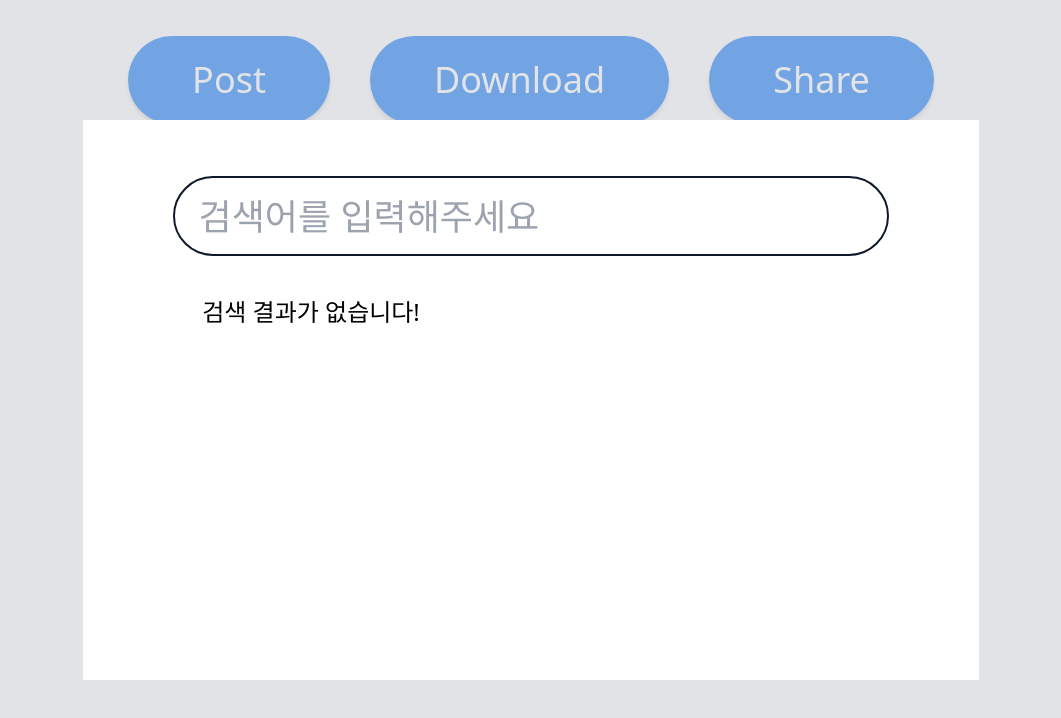
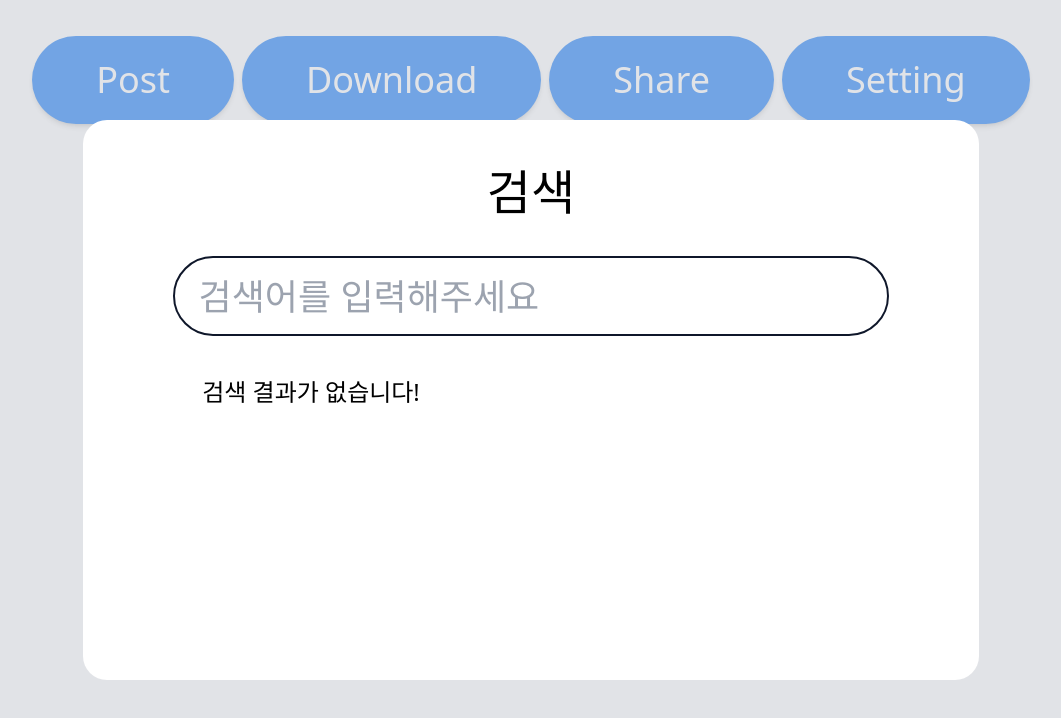
Before and after one commit to stu442/tunenote, a React (Create React App) app: page / in a window 1280 px wide. Both pictures are taken after a click on the element "Post". Shown: the top 718 px of the page, without its empty margins (109-1170 px from the left). Built offline with nearby package versions, Linux system fonts and the light colour scheme.

Commit message:
스타일 조금 변경 / 컴포넌트 정리 전 백업

```diff
--- a/public/index.html
+++ b/public/index.html
@@ -4,7 +4,7 @@
     <meta charset="utf-8" />
 
   </head>
-  <body style="height: 100dvh;">
+  <body>
     <div id="root"></div>
   </body>
 </html>
--- a/src/App.tsx
+++ b/src/App.tsx
@@ -41,9 +41,6 @@ export default function App() {
   .then(function (dataUrl) {
     saveImg(dataUrl, "main.png");
   })
-  .catch(function (error) {
-    console.error('oops, something went wrong!', error);
-  });
   }
 
   const saveImg = (uri:string, filename:string) => {
@@ -56,27 +53,28 @@ export default function App() {
   };
 
   return (
-    <div className="App relative">
+    <div className="App relative flex flex-col">
     {isModalClosed ? <Modal setIsModalClosed={setIsModalClosed} /> : null}
-    <nav className="flex_center space-x-10 py-9">
+    <nav className="flex_center space-x-2 py-9">
       <Button innerText="Post" onClick={clickPostBtn} />
       <Button innerText="Download" onClick={captureMain}/>
       <Button innerText="Share" />
+      <Button innerText="Setting" />
     </nav>
           <main
             className="grid grid-cols-3 overflow-hidden"
           >
-            {albumArray.map((ele) => (
+            {albumArray.map((ele, idx) => (
               <ImgPiece
                 key={ele.key}
                 img={ele.img}
                 artists={ele.artists}
                 title={ele.title}
                 draggableId={ele.key}
+
               />
             ))}
           </main>
   </div>
-
   );
 }
--- a/src/components/ImgPiece.tsx
+++ b/src/components/ImgPiece.tsx
@@ -25,6 +25,12 @@ export default function ImgPiece({img, artists, title, draggableId} : ImgPiecePr
         e.preventDefault();
     }
 
+    function formatArrayToString(arr:artistsObj[]) {
+        return arr.map((item, index, arr) => {
+            return index === arr.length - 1 ? item.name : item.name + ", "
+        }).join("")
+    }
+
     return (
     <div
       className="relative"
@@ -32,14 +38,10 @@ export default function ImgPiece({img, artists, title, draggableId} : ImgPiecePr
       onTouchEnd={e => console.log(e.target)}
     >
       {isToggleTrue && (
-        <div className="flex justify-center items-center flex-col bg-black/30 w-full h-full absolute">
+        <div className="flex justify-center items-center flex-col bg-black/30 w-full h-full absolute px-4">
           <h2 className="text-3xl text-white w-4/5 text-center truncate">{title}</h2>
-          <h3 className="mt-4">
-            {artists.map((item, index, arr) => (
-              <span className="w-full text-2xl text-center text-gray-300 truncate" key={index}>
-                {index === arr.length - 1 ? item.name : item.name + ", "}
-              </span>
-            ))}
+          <h3 className="mt-4 text-2xl w-full text-center truncate text-gray-300" >
+            {formatArrayToString(artists)}
           </h3>
         </div>
       )}
--- a/src/components/Modal.tsx
+++ b/src/components/Modal.tsx
@@ -43,7 +43,6 @@ function Modal({setIsModalClosed} : ModalProp) {
     const [searchText, setSearchText] = useState<string>("");
     const [searchData , setSearchData] = useState<SearchResultObject[]>([]);
     const [nextPage, setNextPage] = useState<string | null>(null);
-    // const [clickedData, setClickedData] = useState<clickedDataObj[]>([]);
     const [clickedData, setClickedData] = useAtom(albumList);
 
 
@@ -133,14 +132,13 @@ function Modal({setIsModalClosed} : ModalProp) {
 
     return (
         <div onClick={e => handleOutsideClick(e)} className="flex_center absolute bg-gray-400/30 z-10 dvh w-screen ">
-            <div className="h-[70vh] w-[70vw] bg-white overflow-y-auto overflow-x-hidden py-4">
+            <div className="h-[70vh] w-[70vw] bg-white overflow-y-auto overflow-x-hidden py-4 rounded-3xl">
+                <h1 className="flex_center text-5xl mt-8">검색</h1>
                 <form className="flex_center" onSubmit={searchSubmit}>
                     <input className="my-10 w-4/5 h-20 rounded-full border-2 text-4xl px-6 border-slate-900 focus:border-blue-400" required type="text" placeholder="검색어를 입력해주세요" value={searchText} onChange={handleInputChange} />
                 </form>
-
                 <div className="grid grid-cols-2 gap-4 px-4">
                     {searchData.length > 0 ? searchData.map((ele, idx) => (<SearchResult onClick={handleResultClick} key={idx} img={ele.images[0]?.url} artists={ele?.artists} title={ele?.name} />)) : <p className="flex justify-center text-2xl">검색 결과가 없습니다!</p>}
-
                 </div>
                 <div className="flex_center">
                     {searchData.length > 0 && nextPage ? <span onClick={reqNextPage} className="cursor-pointer text-2xl text-blue-600 active:text-blue-800 ">더보기</span> : null}
```
Also changed, not shown: src/components/SearchPage.tsx (added, +7 -0 lines).
